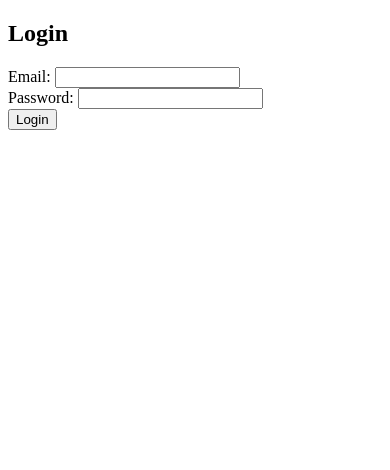
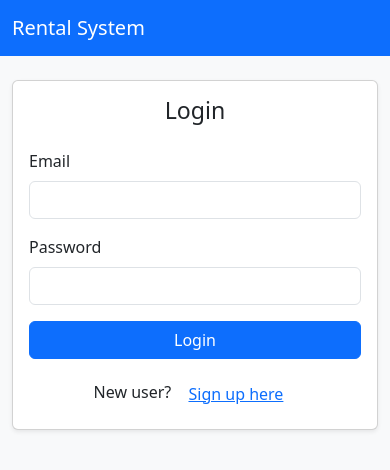
Before and after one commit to Jyoti229/Odoo_Project, a Django app: template users/templates/users/login.html in a window 390 px wide. Shown: the top 470 px of the page. Run offline with Django 5.2, Linux system fonts and the light colour scheme; the template is opened without the code that fills it, so the values that code supplies are empty.

Commit message:
enhanced login signup logout

```diff
--- a/Rental/settings.py
+++ b/Rental/settings.py
@@ -124,5 +124,8 @@ STATIC_URL = "static/"
 
 DEFAULT_AUTO_FIELD = "django.db.models.BigAutoField"
 
+# Email backend for development: print emails to console
+EMAIL_BACKEND = 'django.core.mail.backends.console.EmailBackend'
+
 # Custom user model
 AUTH_USER_MODEL = 'users.CustomUser'
--- a/Rental/urls.py
+++ b/Rental/urls.py
@@ -17,8 +17,10 @@ Including another URLconf
 
 from django.contrib import admin
 from django.urls import path, include
+from django.shortcuts import redirect
 
 urlpatterns = [
+    path('', lambda request: redirect('home', permanent=False)),
     path("admin/", admin.site.urls),
     path("users/", include('users.urls')),
 ]
--- a/rental_app/templates/base.html
+++ b/rental_app/templates/base.html
@@ -3,16 +3,26 @@
 <html>
 <head>
 		<title>Rental Management System</title>
+		<meta name="viewport" content="width=device-width, initial-scale=1">
+		<link href="https://cdn.jsdelivr.net/npm/bootstrap@5.3.2/dist/css/bootstrap.min.css" rel="stylesheet">
 </head>
-<body>
+<body class="bg-light">
+		<nav class="navbar navbar-expand-lg navbar-dark bg-primary mb-4">
+			<div class="container-fluid">
+				<a class="navbar-brand" href="#">Rental System</a>
+			</div>
+		</nav>
+		<div class="container">
 			{% if messages %}
-			<ul>
+				<div class="mt-2">
 					{% for message in messages %}
-					<li>{{ message }}</li>
+						<div class="alert alert-info">{{ message }}</div>
 					{% endfor %}
-			</ul>
+				</div>
 			{% endif %}
 			{% block content %}
 			{% endblock %}
+		</div>
+		<script src="https://cdn.jsdelivr.net/npm/bootstrap@5.3.2/dist/js/bootstrap.bundle.min.js"></script>
 </body>
 </html>
--- a/users/templates/users/login.html
+++ b/users/templates/users/login.html
@@ -1,12 +1,27 @@
 {% extends 'base.html' %}
 {% block content %}
-  <h2>Login</h2>
-  <form method="post">
-    {% csrf_token %}
-    <label for="email">Email:</label>
-    <input type="email" name="email" required><br>
-    <label for="password">Password:</label>
-    <input type="password" name="password" required><br>
-    <button type="submit">Login</button>
-  </form>
+<div class="row justify-content-center">
+  <div class="col-md-5">
+    <div class="card shadow-sm">
+      <div class="card-body">
+        <h3 class="card-title mb-4 text-center">Login</h3>
+        <form method="post">
+          {% csrf_token %}
+          <div class="mb-3">
+            <label for="email" class="form-label">Email</label>
+            <input type="email" class="form-control" name="email" required>
+          </div>
+          <div class="mb-3">
+            <label for="password" class="form-label">Password</label>
+            <input type="password" class="form-control" name="password" required>
+          </div>
+          <button type="submit" class="btn btn-primary w-100">Login</button>
+        </form>
+        <div class="text-center mt-3">
+          <span>New user?</span> <a href="{% url 'signup' %}" class="btn btn-link">Sign up here</a>
+        </div>
+      </div>
+    </div>
+  </div>
+</div>
 {% endblock %}
--- a/users/urls.py
+++ b/users/urls.py
@@ -3,6 +3,7 @@ from . import views
 from .views_home import home_view
 
 urlpatterns = [
+    path('', views.welcome_view, name='welcome'),
     path('signup/', views.signup_view, name='signup'),
     path('otp-verify/', views.otp_verify_view, name='otp_verify'),
     path('login/', views.login_view, name='login'),
--- a/users/views_home.py
+++ b/users/views_home.py
@@ -1,6 +1,5 @@
 from django.shortcuts import render
 from django.contrib.auth.decorators import login_required
 
-@login_required
 def home_view(request):
-    return render(request, 'users/home.html')
+    return render(request, 'users/welcome.html')
```
Also changed, not shown: users/templates/users/otp_verify.html (+22 -6 lines), users/templates/users/signup.html (+22 -6 lines), users/templates/users/signup_success.html (added, +14 -0 lines), users/templates/users/welcome.html (added, +13 -0 lines), users/views.py (+5 -2 lines), db.sqlite3. Lines whose indentation alone changed are shown as unchanged.
